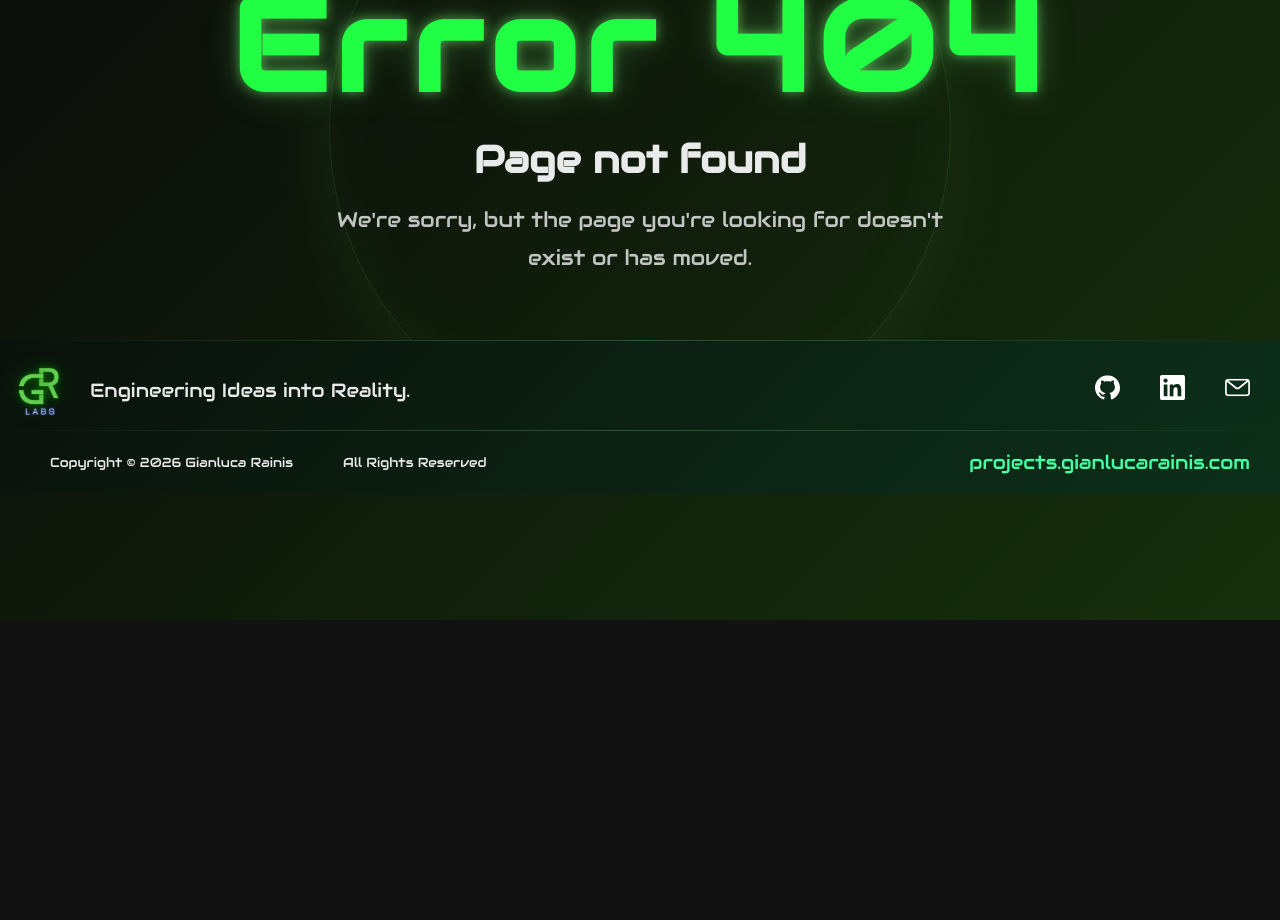
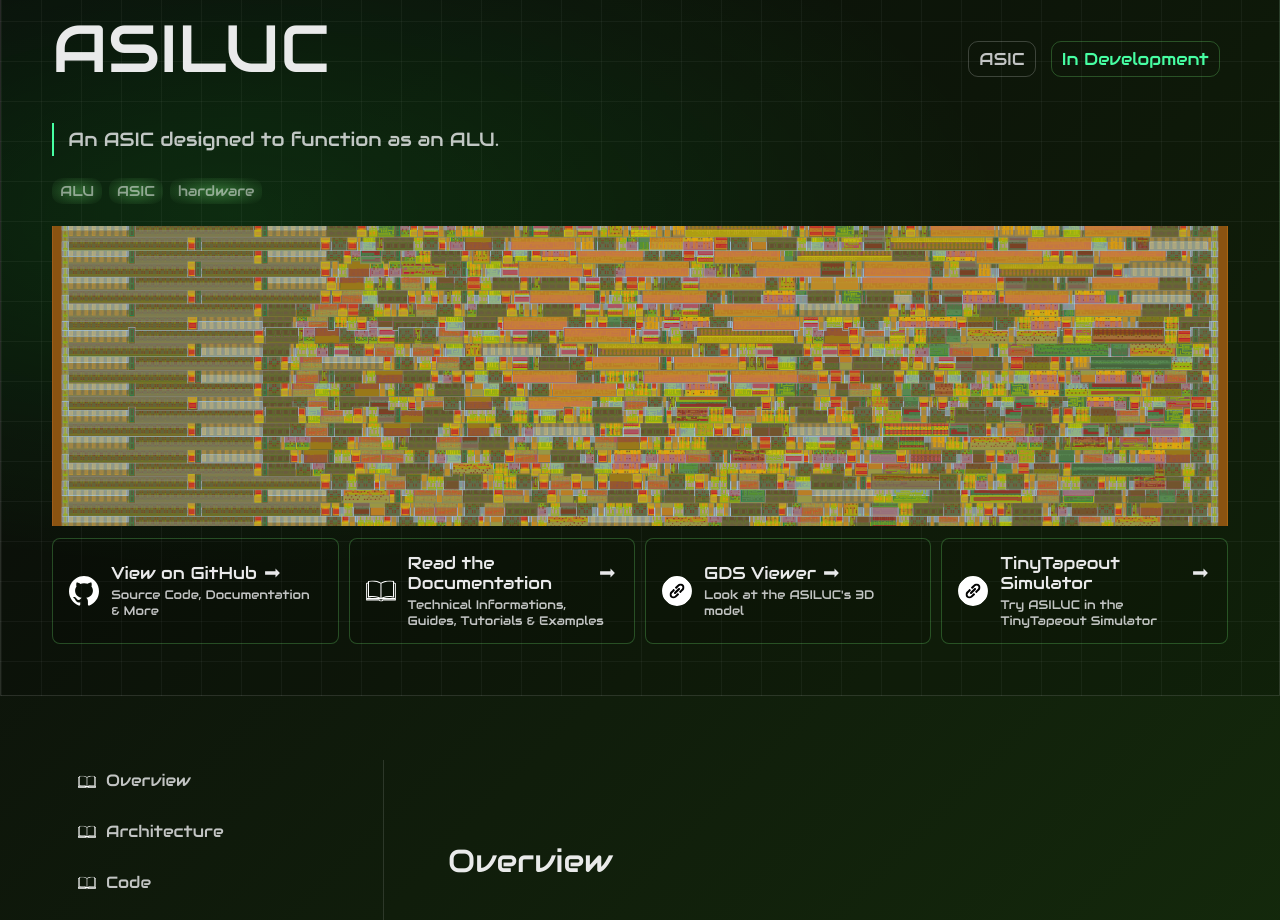
Before and after one commit to gianluca-rainis/personalPortfolio, a Next.js app: page /projects/ASILUC in a window 1280 px wide. Before the commit this address had no page. Shown: the part 180-1100 px from the top of the page. Before the commit the page ends 800 px from the top, so only its background shows below. Built offline with nearby package versions, Linux system fonts and the light colour scheme.

Commit message:
Started writing the ASILUC project page.

```diff
--- /dev/null
+++ b/pages/projects/ASILUC.js
@@ -0,0 +1,117 @@
+import Head from '@/components/Head';
+import Nav from '@/components/Nav';
+import Footer from '@/components/Footer';
+import styles from '@/styles/projects.module.css';
+import { usePathname } from 'next/navigation';
+import Link from 'next/link';
+
+export async function getStaticProps() {
+    return {
+        props: {
+            pageTitle: "ASILUC"
+        }
+    };
+}
+
+export default function ProjectPage({ pageTitle }) {
+    const path = usePathname();
+
+    return (
+        <>
+            <Head pageTitle={pageTitle} pageUrl={path} />
+            <Nav />
+
+            <main className={styles.projectPage}>
+                <header className={styles.projectHeader}>
+                    <Link href='/projects' className={styles.backLink}><span className={styles.backarrowIcon} aria-hidden='true' /> All projects</Link>
+                    <div>
+                        <div className={styles.projectHeaderInfo}>
+                            <h1>ASILUC</h1>
+                            <ul>
+                                <li className={styles.projectCategory}>ASIC</li>
+                                <li className={styles.projectStatus}>In Development</li>
+                            </ul>
+                        </div>
+                        <p className={styles.projectDescription}>An ASIC designed to function as an ALU.</p>
+                        <ul className={styles.projectTags}>
+                            <li>ALU</li>
+                            <li>ASIC</li>
+                            <li>hardware</li>
+                        </ul>
+                    </div>
+                    <img src="/projects/ASILUCPreview.png" alt="Project image" className={styles.projectImage} />
+                    <div className={styles.projectLinks}>
+                        <a href="https://github.com/gianluca-rainis/ASILUC" className={styles.projectLink} target="_blank" rel="noopener noreferrer">
+                            <img src="/GitHubLogo.svg" alt="GitHub icon" />
+                            <div className={styles.projectLinkText}>
+                                <p>View on GitHub <span className={styles.forwardarrowIcon} aria-hidden='true' /></p>
+                                <p>Source Code, Documentation & More</p>
+                            </div>
+                        </a>
+                        <a href="https://github.com/gianluca-rainis/ASILUC/blob/main/docs/info.md" className={styles.projectLink} target="_blank" rel="noopener noreferrer">
+                            <img src="/book.svg" alt="Documentation icon" />
+                            <div className={styles.projectLinkText}>
+                                <p>Read the Documentation <span className={styles.forwardarrowIcon} aria-hidden='true' /></p>
+                                <p>Technical Informations, Guides, Tutorials & Examples</p>
+                            </div>
+                        </a>
+                        <a href="https://gds-viewer.tinytapeout.com/?model=https://gianluca-rainis.github.io/ASILUC/tinytapeout.oas&pdk=gf180mcuD" className={styles.projectLink} target="_blank" rel="noopener noreferrer">
+                            <img src="/link.svg" alt="Link icon" />
+                            <div className={styles.projectLinkText}>
+                                <p>GDS Viewer <span className={styles.forwardarrowIcon} aria-hidden='true' /></p>
+                                <p>Look at the ASILUC's 3D model</p>
+                            </div>
+                        </a>
+                        <a href="https://gds-explorer.tinytapeout.com/viewer?file=https://gianluca-rainis.github.io/ASILUC/tinytapeout.oas&pdk=gf180mcuD" className={styles.projectLink} target="_blank" rel="noopener noreferrer">
+                            <img src="/link.svg" alt="Link icon" />
+                            <div className={styles.projectLinkText}>
+                                <p>TinyTapeout Simulator <span className={styles.forwardarrowIcon} aria-hidden='true' /></p>
+                                <p>Try ASILUC in the TinyTapeout Simulator</p>
+                            </div>
+                        </a>
+                    </div>
+                </header>
+                <section className={styles.projectContent}>
+                    <aside className={styles.aside}>
+                        <nav className={styles.desktopAside} aria-label="Project sections">
+                            <Link href="#overview"><img src="/book.svg" alt="" aria-hidden="true" /> Overview</Link>
+                            <Link href="#architecture"><img src="/book.svg" alt="" aria-hidden="true" /> Architecture</Link>
+                            <Link href="#code"><img src="/book.svg" alt="" aria-hidden="true" /> Code</Link>
+                            <Link href="#resources"><img src="/book.svg" alt="" aria-hidden="true" /> Resources</Link>
+                            <Link href="#support"><img src="/book.svg" alt="" aria-hidden="true" /> Support</Link>
+                        </nav>
+                        <details className={styles.asideMenu}>
+                            <summary>On this page</summary>
+                            <nav aria-label="Project sections">
+                                <Link href="#overview"><img src="/book.svg" alt="" aria-hidden="true" /> Overview</Link>
+                                <Link href="#architecture"><img src="/book.svg" alt="" aria-hidden="true" /> Architecture</Link>
+                                <Link href="#code"><img src="/book.svg" alt="" aria-hidden="true" /> Code</Link>
+                                <Link href="#resources"><img src="/book.svg" alt="" aria-hidden="true" /> Resources</Link>
+                                <Link href="#support"><img src="/book.svg" alt="" aria-hidden="true" /> Support</Link>
+                            </nav>
+                        </details>
+                    </aside>
+                    <article className={styles.projectArticle}>
+                        <section id="overview">
+                            <h2>Overview</h2>
+                        </section>
+                        <section id="architecture">
+                            <h2>Architecture</h2>
+                        </section>
+                        <section id="code">
+                            <h2>Code</h2>
+                        </section>
+                        <section id="resources">
+                            <h2>Resources</h2>
+                        </section>
+                        <section id="support">
+                            <h2>Support</h2>
+                        </section>
+                    </article>
+                </section>
+            </main>
+
+            <Footer />
+        </>
+    );
+}
--- a/styles/projects.module.css
+++ b/styles/projects.module.css
@@ -414,7 +414,7 @@
     display: flex;
     flex-wrap: wrap;
     gap: 7px;
-    margin-top: 22px;
+    margin: 22px 0;
     list-style: none;
 }
 
```
